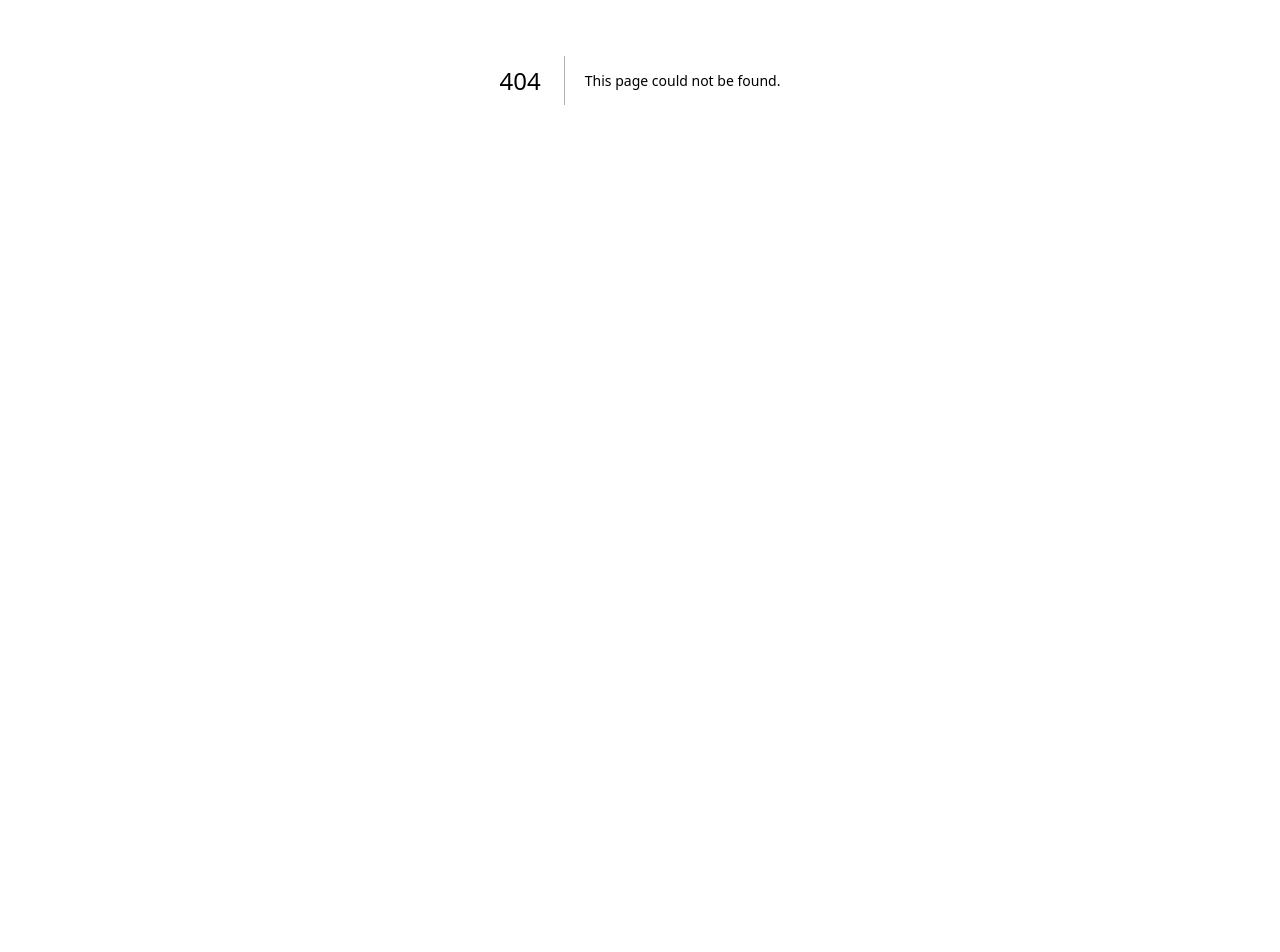
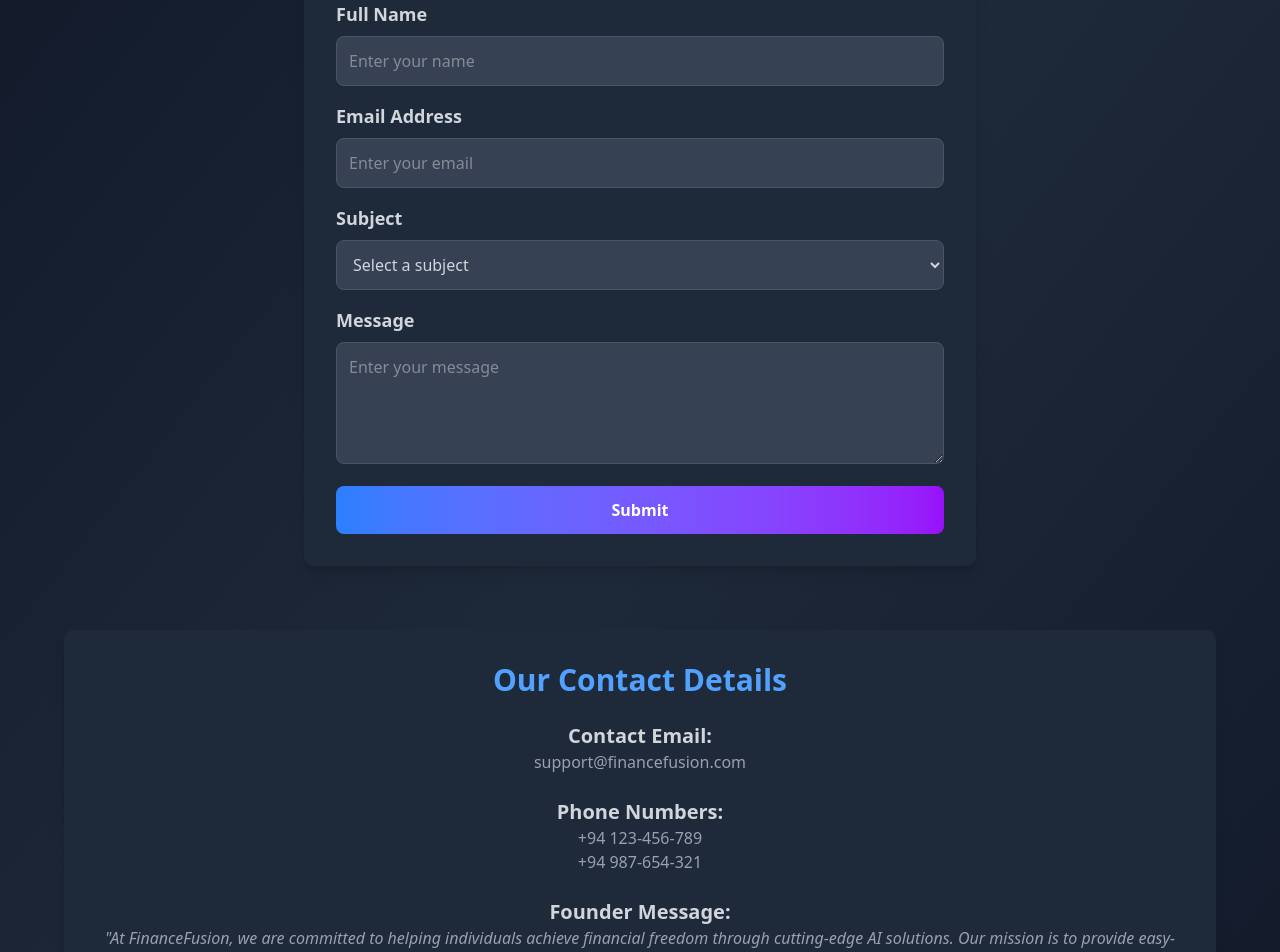
Before and after one commit to BuddhikaRoshan/FinanceFusion_ITPM, a Next.js app: page /Contact in a window 1280 px wide. Before the commit this address had no page. Shown: the part 320-1272 px from the top of the page. Before the commit the page ends 800 px from the top, so only its background shows below. Built offline with nearby package versions, Linux system fonts and the light colour scheme.

Commit message:
"implement contact page"

```diff
--- /dev/null
+++ b/app/Contact/page.tsx
@@ -0,0 +1,204 @@
+"use client";
+import React, { useState } from "react";
+import { motion } from "framer-motion";
+import Navbar from "@/components/Navbar";
+import Footer from "@/components/Footer";
+
+const ContactUs = () => {
+  const [formData, setFormData] = useState({
+    name: "",
+    email: "",
+    phone: "",
+    subject: "",
+    message: "",
+    subscribe: false,
+    file: null,
+  });
+
+  const handleChange = (e) => {
+    setFormData({ ...formData, [e.target.name]: e.target.value });
+  };
+
+  const handleCheckboxChange = () => {
+    setFormData({ ...formData, subscribe: !formData.subscribe });
+  };
+
+  const handleFileChange = (e) => {
+    setFormData({ ...formData, file: e.target.files[0] });
+  };
+
+  const handleSubmit = (e) => {
+    e.preventDefault();
+    // Handle form submission (you can integrate with an API here)
+    console.log("Form submitted:", formData);
+    alert("Thank you for contacting us! We'll get back to you soon.");
+  };
+
+  return (
+    <div className="min-h-screen bg-gradient-to-br from-gray-900 via-gray-800 to-gray-900">
+      <Navbar />
+
+      <div className="max-w-7xl mx-auto px-4 sm:px-6 lg:px-8 py-16">
+        <motion.div
+          initial={{ opacity: 0, y: 20 }}
+          animate={{ opacity: 1, y: 0 }}
+          transition={{ duration: 0.7 }}
+          className="text-center"
+        >
+          <h1 className="text-4xl md:text-5xl font-bold bg-gradient-to-r from-blue-400 to-purple-400 bg-clip-text text-transparent mb-6">
+            Contact Us
+          </h1>
+          <p className="text-lg text-gray-300 max-w-3xl mx-auto mb-8">
+            We would love to hear from you! Please reach out with any questions, feedback, or suggestions.
+          </p>
+        </motion.div>
+
+        {/* Contact Form Section */}
+        <motion.div
+          initial={{ opacity: 0, y: 20 }}
+          animate={{ opacity: 1, y: 0 }}
+          transition={{ duration: 0.7 }}
+          className="max-w-2xl mx-auto bg-gray-800 p-8 rounded-lg shadow-lg"
+        >
+          <form onSubmit={handleSubmit}>
+            {/* Form Fields */}
+            {/* Name Field */}
+            <div className="mb-4">
+              <label
+                htmlFor="name"
+                className="block text-lg font-semibold text-gray-300"
+              >
+                Full Name
+              </label>
+              <input
+                type="text"
+                id="name"
+                name="name"
+                value={formData.name}
+                onChange={handleChange}
+                className="w-full p-3 mt-2 border border-gray-600 rounded-md bg-gray-700 text-gray-300"
+                placeholder="Enter your name"
+                required
+              />
+            </div>
+
+            {/* Email Field */}
+            <div className="mb-4">
+              <label
+                htmlFor="email"
+                className="block text-lg font-semibold text-gray-300"
+              >
+                Email Address
+              </label>
+              <input
+                type="email"
+                id="email"
+                name="email"
+                value={formData.email}
+                onChange={handleChange}
+                className="w-full p-3 mt-2 border border-gray-600 rounded-md bg-gray-700 text-gray-300"
+                placeholder="Enter your email"
+                required
+              />
+            </div>
+
+            {/* Subject Dropdown */}
+            <div className="mb-4">
+              <label
+                htmlFor="subject"
+                className="block text-lg font-semibold text-gray-300"
+              >
+                Subject
+              </label>
+              <select
+                id="subject"
+                name="subject"
+                value={formData.subject}
+                onChange={handleChange}
+                className="w-full p-3 mt-2 border border-gray-600 rounded-md bg-gray-700 text-gray-300"
+                required
+              >
+                <option value="">Select a subject</option>
+                <option value="General Inquiry">General Inquiry</option>
+                <option value="Support">Support</option>
+                <option value="Feedback">Feedback</option>
+              </select>
+            </div>
+
+            {/* Message Field */}
+            <div className="mb-4">
+              <label
+                htmlFor="message"
+                className="block text-lg font-semibold text-gray-300"
+              >
+                Message
+              </label>
+              <textarea
+                id="message"
+                name="message"
+                value={formData.message}
+                onChange={handleChange}
+                rows="4"
+                className="w-full p-3 mt-2 border border-gray-600 rounded-md bg-gray-700 text-gray-300"
+                placeholder="Enter your message"
+                required
+              />
+            </div>
+
+            {/* Submit Button */}
+            <button
+              type="submit"
+              className="w-full py-3 bg-gradient-to-r from-blue-500 to-purple-600 text-white font-semibold rounded-md hover:bg-gradient-to-l"
+            >
+              Submit
+            </button>
+          </form>
+        </motion.div>
+
+        {/* Company Details Section */}
+        <motion.div
+          initial={{ opacity: 0, y: 20 }}
+          animate={{ opacity: 1, y: 0 }}
+          transition={{ duration: 0.7 }}
+          className="max-w-6xl mx-auto mt-16 text-center bg-gray-800 p-8 rounded-lg shadow-lg"
+        >
+          <h2 className="text-3xl font-semibold text-blue-400 mb-6">
+            Our Contact Details
+          </h2>
+
+          {/* Contact Information */}
+          <div className="mb-6">
+            <h3 className="text-xl font-semibold text-gray-300">Contact Email:</h3>
+            <p className="text-gray-400">support@financefusion.com</p>
+          </div>
+
+          <div className="mb-6">
+            <h3 className="text-xl font-semibold text-gray-300">Phone Numbers:</h3>
+            <p className="text-gray-400">+94 123-456-789</p>
+            <p className="text-gray-400">+94 987-654-321</p>
+          </div>
+
+          {/* Founder Message */}
+          <div className="mb-6">
+            <h3 className="text-xl font-semibold text-gray-300">Founder Message:</h3>
+            <p className="text-gray-400 italic">
+              "At FinanceFusion, we are committed to helping individuals achieve financial freedom through cutting-edge AI solutions. Our mission is to provide easy-to-use tools for smarter financial decision-making."
+            </p>
+          </div>
+
+          {/* Team Message */}
+          <div className="mb-6">
+            <h3 className="text-xl font-semibold text-gray-300">Our Team:</h3>
+            <p className="text-gray-400 italic">
+              "Our team at FinanceFusion works tirelessly to bring you the best in AI-powered financial tools. We're dedicated to supporting your financial journey and making it as seamless as possible."
+            </p>
+          </div>
+        </motion.div>
+      </div>
+
+      <Footer />
+    </div>
+  );
+};
+
+export default ContactUs;
```
